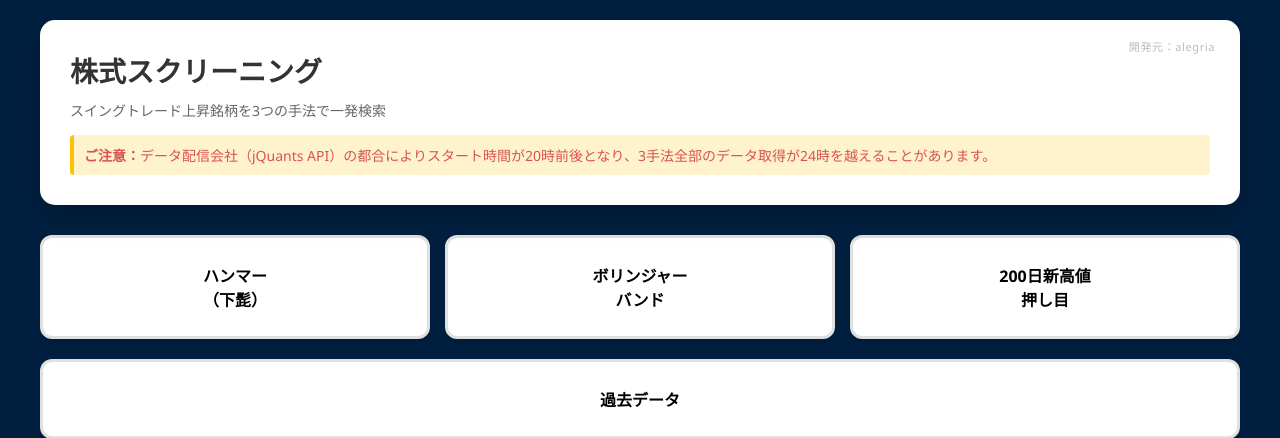
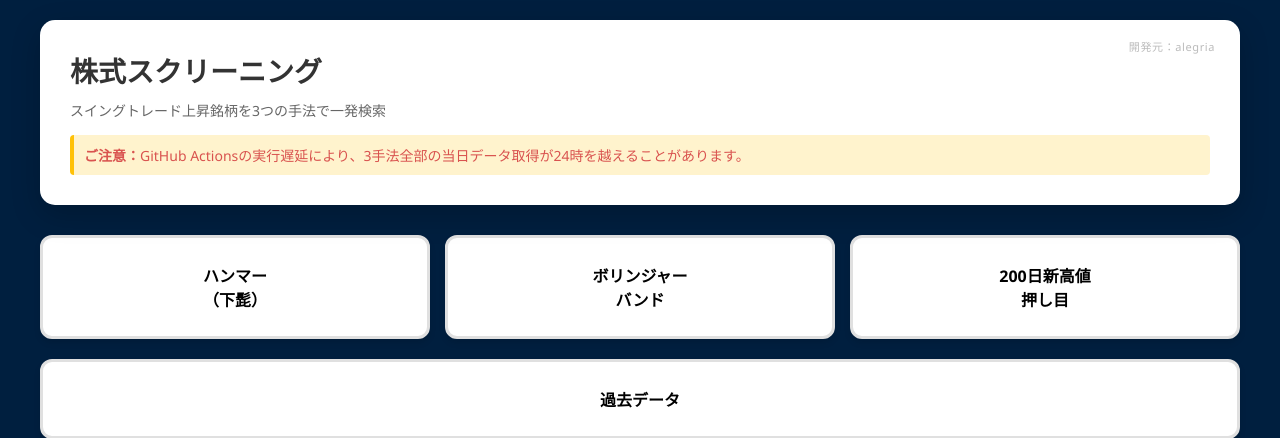
Before and after one commit to toshi0771/stock-screener-jp, a Flask app: page / in a window 1280 px wide. Shown: the top 438 px of the page. Run offline with Flask 3, Linux system fonts and the light colour scheme; parts of the project's set-up code (start-up, migrations or seed data) failed here and were passed over.

Commit message:
FixCI: update top page notice (GitHub Actions delay)

```diff
--- a/templates/index_new.html
+++ b/templates/index_new.html
@@ -367,7 +367,7 @@
             <h1>株式スクリーニング</h1>
             <p class="subtitle">スイングトレード上昇銘柄を3つの手法で一発検索</p>
             <p style="color: #d9534f; font-size: 14px; margin-top: 15px; padding: 10px; background: #fff3cd; border-left: 4px solid #ffc107; border-radius: 4px;">
-                <strong>ご注意：</strong>データ配信会社（jQuants API）の都合によりスタート時間が20時前後となり、3手法全部のデータ取得が24時を越えることがあります。
+                <strong>ご注意：</strong>GitHub Actionsの実行遅延により、3手法全部の当日データ取得が24時を越えることがあります。
             </p>
         </header>
 
```
